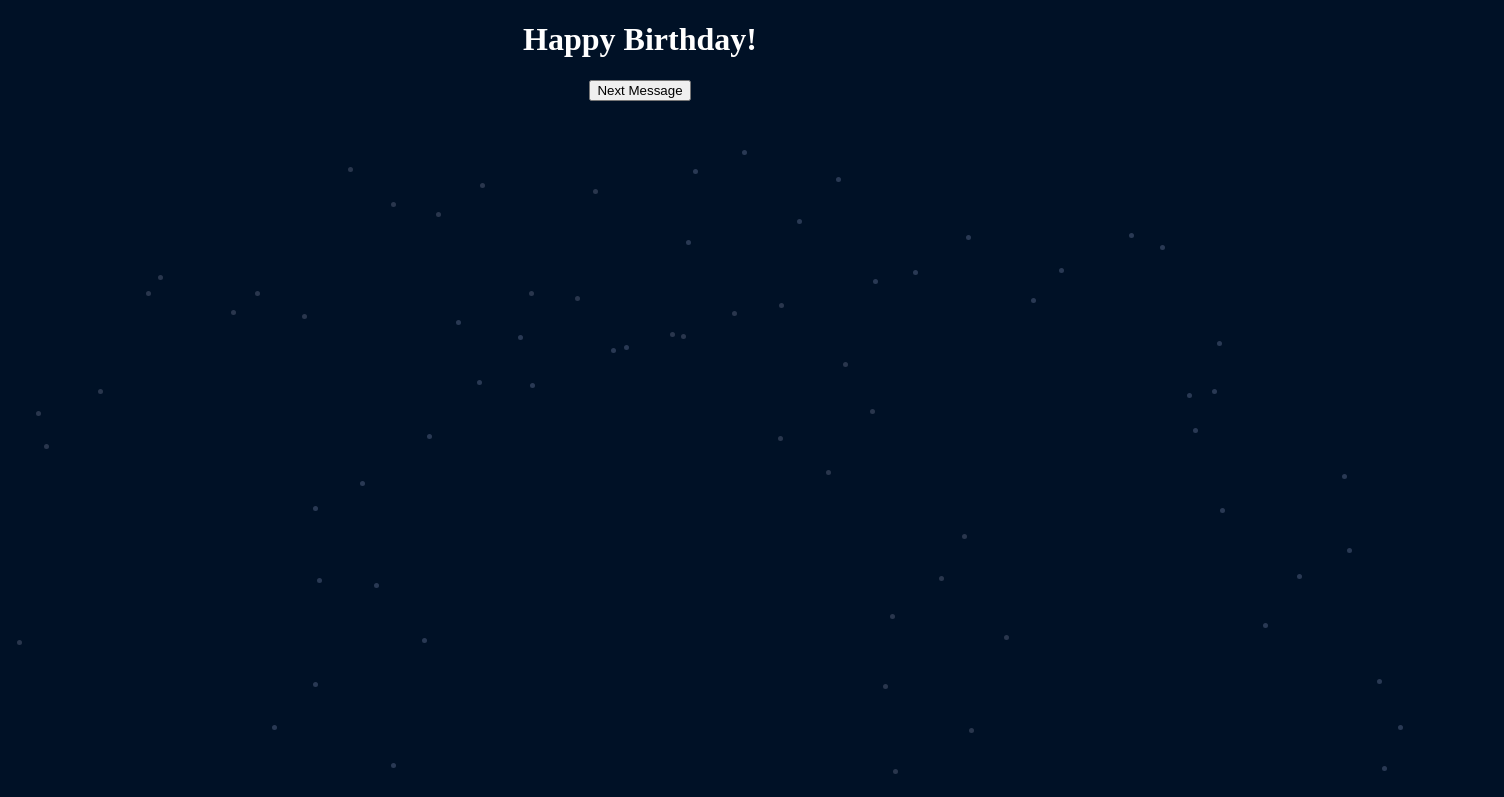
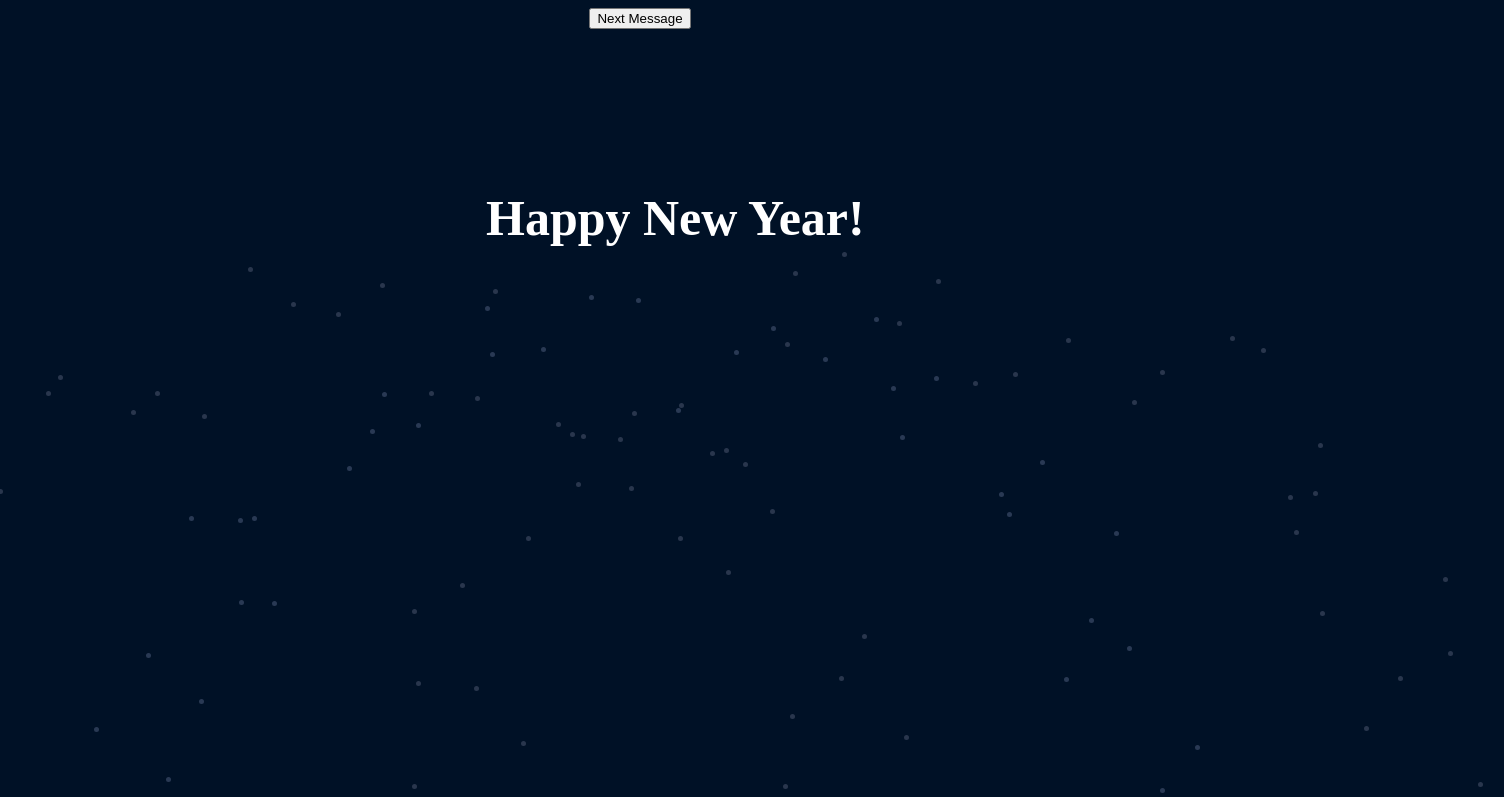
Before and after one commit to adibble14/firework-animation-javascript, a plain HTML site: page index-new.html in a window 1280 px wide. Both pictures are taken after a click on the button "Next Message". Shown: the top 797 px of the page, 1504 px wide, since content can reach past the window. Drawn offline with Linux system fonts and the light colour scheme.

Commit message:
message fading in and out

```diff
--- a/app-new.js
+++ b/app-new.js
@@ -3,10 +3,9 @@ document.body.insertBefore(container, document.getElementById("container"));
 
 fireworks = [];
 particles = [];
+messages = [];
 
-var message = document.getElementById("message");
-var messages = ["Happy Birthday!", "Congratulations!", "Happy Work Anniversary!", "Happy New Year!", "Happy Holidays!"];
-message.textContent = messages[Math.floor(Math.random() * 5)]
+var messageContent = ["Happy Birthday!", "Congratulations!", "Happy Work Anniversary!", "Happy New Year!", "Happy Holidays!"];
 
 const particleInitialVelocity = 0.5; //initial velocity for particle
 const fireworkInitialVelocity = 0.5; //initial velocity for seed
@@ -58,9 +57,10 @@ function newParticle(x, y, angle) {
 var button = document.getElementById('myButton');
 button.addEventListener('click', newFireWorkOnClick);// Add a click event listener to the button
 function newFireWorkOnClick(event) {
-    message.textContent = messages[Math.floor(Math.random() * 5)]
-    newFirework(event.pageX - container.offsetLeft + cursorXOffset - 200, event.pageY - container.offsetTop + cursorYOffset + 300);
-    newFirework(event.pageX - container.offsetLeft + cursorXOffset + 200, event.pageY - container.offsetTop + cursorYOffset + 300);
+    newFirework(event.pageX - container.offsetLeft + cursorXOffset - 300, event.pageY - container.offsetTop + cursorYOffset + 400);
+    newFirework(event.pageX - container.offsetLeft + cursorXOffset, event.pageY - container.offsetTop + cursorYOffset + 400);
+    newFirework(event.pageX - container.offsetLeft + cursorXOffset + 300, event.pageY - container.offsetTop + cursorYOffset + 400);
+    newMessage(event.pageX - container.offsetLeft + cursorXOffset - 150, event.pageY - container.offsetTop + cursorYOffset + 200);
 }
 
 //creates a new firework, the firework is the initial point that is clicked on to create the firework
@@ -96,6 +96,33 @@ function newBurst(x, y) {
     container.appendChild(burst);
 }
 
+//creates a new message that fades in and out
+function newMessage(x, y) {
+    if (messages.length > 0) {
+        for (i in messages) {
+            var m = messages[i];
+            m.parentNode.removeChild(m); //removing message from the container and the array
+        }
+        messages = [];
+    }
+
+    var message = document.createElement("DIV");
+    message.setAttribute('class', 'message');
+    message.textContent = messageContent[Math.floor(Math.random() * 5)];
+    container.appendChild(message);
+    message.position = [];
+    message.position.x = x;
+    message.position.y = y;
+    message.style.left = message.position.x + 'px';
+    message.style.top = message.position.y + 'px';
+    message.style.fontSize = "50px";
+    message.style.fontWeight = "bold";
+
+    if (messages == null)
+        messages = [];
+    messages.push(message);
+}
+
 var lastRun = Date.now();
 var timeInterval = setInterval(run, 5); //runs the run function every 5 milliseconds
 
@@ -117,7 +144,8 @@ function run() {
         }
         else {
             newBurst(firework.position.x, firework.position.y);
-            firework.parentNode.removeChild(firework);
+
+            firework.parentNode.removeChild(firework); //removing firework from the container and the array
             fireworks.splice(i, 1);
         }
     }
@@ -133,7 +161,7 @@ function run() {
             particle.style.top = particle.position.y + 'px';
         }
         else {
-            particle.parentNode.removeChild(particle);
+            particle.parentNode.removeChild(particle); //removing particle from the container and the array
             particles.splice(i, 1);
         }
     }
--- a/index-new.html
+++ b/index-new.html
@@ -10,7 +10,6 @@
 </head>
 
 <body>
-    <h1 id="message"></h1>
     <button type="button" id="myButton">Next Message</button>
     <script src="app-new.js"></script>
 </body>
--- a/style-new.css
+++ b/style-new.css
@@ -4,7 +4,51 @@ body {
     text-align: center;
 }
 
-@keyframes firework-animation {
+.burst {
+    z-index: 999;
+    position: absolute;
+    top: 0px;
+    left: 0px;
+    animation-name: firework-fade-animation;
+    animation-timing-function: cubic-bezier(0.5, 0, 1. 1);
+    animation-duration: 2.5s;
+}
+
+.particle {
+    z-index: 999;
+    position: absolute;
+    height: 5px;
+    width: 5px;
+    border-radius: 2.5px;
+    animation-name: particle-animation;
+    animation-timing-function: linear;
+    animation-duration: 1s;
+    animation-iteration-count: infinite;
+}
+
+.firework {
+    z-index: 999;
+    position: absolute;
+    height: 5px;
+    width: 5px;
+    border-radius: 5px;
+    animation-name: firework-animation;
+    animation-timing-function: linear;
+    animation-duration: 0.5s;
+    animation-iteration-count: infinite;
+}
+
+.message {
+    z-index: 998;
+    position: absolute;
+    animation-name: message-animation;
+    animation-timing-function: linear;
+    animation-duration: 2.5s;
+    animation-iteration-count: 1;
+}
+
+/*standard syntax supported by most modern browsers, including Firefox, Chrome, Edge, and newer versions of Safari.*/
+@keyframes particle-animation {
     0% {
         background-color: #ff8426;
     }
@@ -26,7 +70,8 @@ body {
     }
 }
 
-@-webkit-keyframes firework-animation {
+/*for WebKit-based browsers, such as Safari and older versions of Chrome.*/
+@-webkit-keyframes particle-animation {
     0% {
         background-color: #ff8426;
     }
@@ -48,7 +93,7 @@ body {
     }
 }
 
-@keyframes firework-seed-animation {
+@keyframes firework-animation {
     0% {
         background-color: #ff8426;
     }
@@ -62,7 +107,7 @@ body {
     }
 }
 
-@-webkit-keyframes firework-seed-animation {
+@-webkit-keyframes firework-animation {
     0% {
         background-color: #ff8426;
     }
@@ -104,36 +149,30 @@ body {
     }
 }
 
-.burst {
-    z-index: 999;
-    position: absolute;
-    top: 0px;
-    left: 0px;
-    animation-name: firework-fade-animation;
-    animation-timing-function: cubic-bezier(0.5, 0, 1. 1);
-    animation-duration: 2.5s;
+@keyframes message-animation {
+    0% {
+        opacity: 0;
+    }
+
+    50% {
+        opacity: 0.5;
+    }
+
+    100% {
+        opacity: 1;
+    }
 }
 
-.particle {
-    z-index: 999;
-    position: absolute;
-    height: 5px;
-    width: 5px;
-    border-radius: 2.5px;
-    animation-name: firework-animation;
-    animation-timing-function: linear;
-    animation-duration: 1s;
-    animation-iteration-count: infinite;
+@-webkit-keyframes message-animation {
+    0% {
+        opacity: 0;
+    }
+
+    50% {
+        opacity: 0.5;
+    }
+
+    100% {
+        opacity: 1;
+    }
 }
-
-.firework {
-    z-index: 999;
-    position: absolute;
-    height: 5px;
-    width: 5px;
-    border-radius: 5px;
-    animation-name: firework-seed-animation;
-    animation-timing-function: linear;
-    animation-duration: 0.5s;
-    animation-iteration-count: infinite;
-}
```
